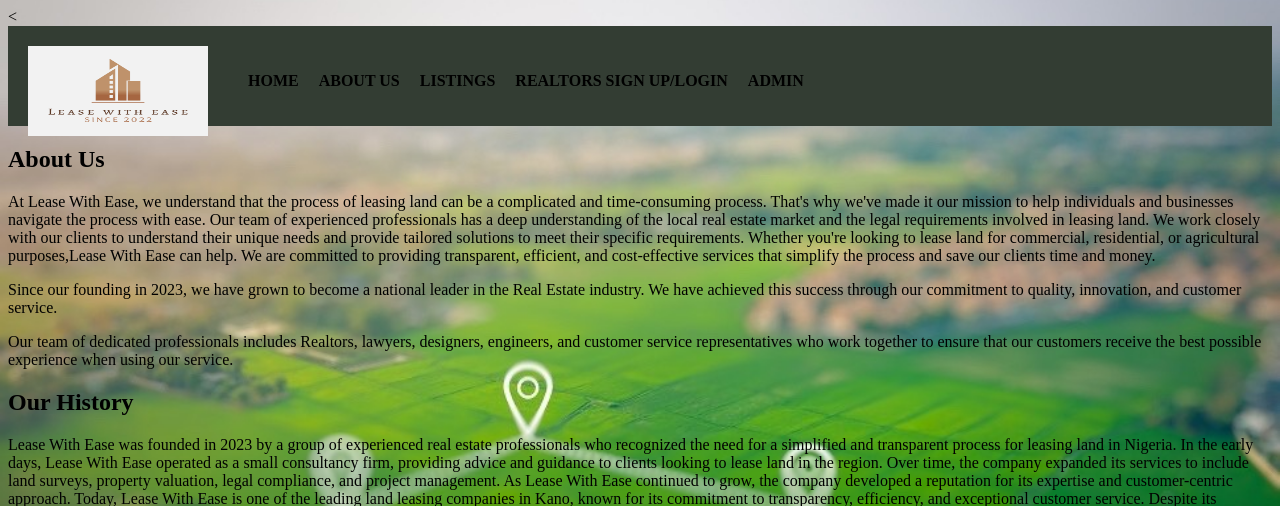
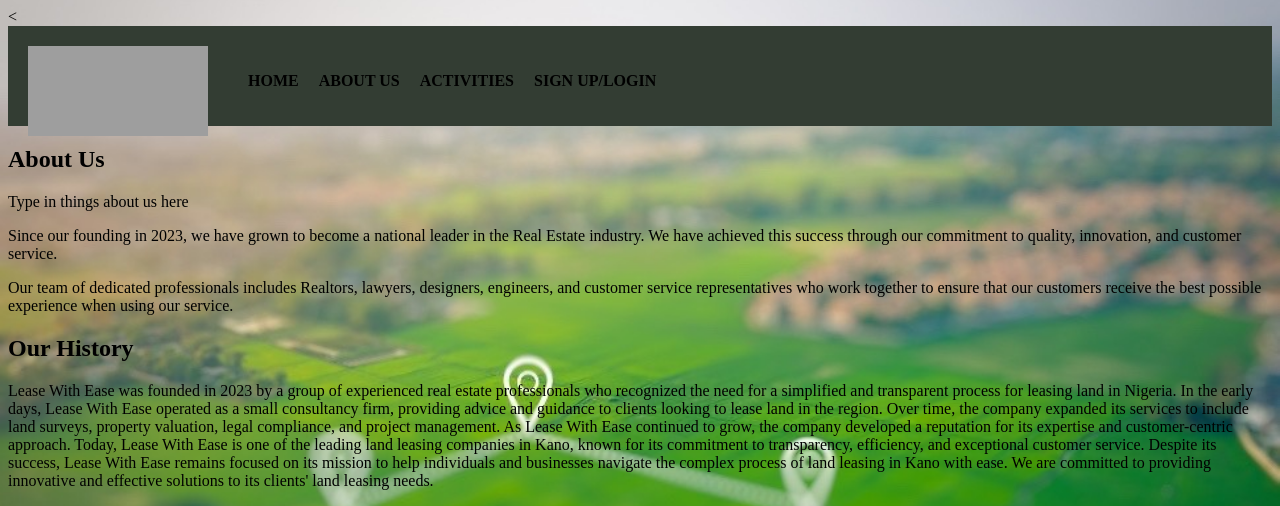
Before and after one commit to Iyimiide/Codeclub, a PHP site: page /About.php in a window 1280 px wide. Shown: the top 506 px of the page. Run offline with PHP 8.4, Linux system fonts and the light colour scheme; grey boxes are pictures that could not be loaded.

Commit message:
Update About.php

```diff
--- a/About.php
+++ b/About.php
@@ -1,7 +1,7 @@
 <<html lang="en">
   <head>
     <meta charset="UTF-8">
-    <title>LEASE WITH EASE</title>
+    <title>Coding with Tim</title>
           <style>
 /* CSS for logo */
 #logo {
@@ -74,23 +74,20 @@ footer {
      </head>
     <body>
       <header>
-        <img src="Assets/LeaseWithEase.png" alt="logo" id="logo">
+        <img src="Assets/Logo.png" alt="logo" id="logo">
         <nav>
               <ul>
                   <li> <a href="index.html">Home</a></li>
                   <li> <a href="About.php">About Us</a></li>
-                  <li> <a href="listings.php">Listings</a></li>
-                  <li> <a href="login.php">Realtors Sign Up/Login</a></li>
-                  <li> <a href="login2.php">Admin</a></li>
+                  <li> <a href="Activities.php">Activities</a></li>
+                  <li> <a href="login.php">Sign Up/Login</a></li>
               </ul>
           </nav>
           </header>
     <main>
     <section>
       <h1>About Us</h1>
-      <p>At Lease With Ease, we understand that the process of leasing land can be a complicated and time-consuming process. That's why we've made it our mission to help individuals and businesses navigate the process with ease.
-Our team of experienced professionals has a deep understanding of the local real estate market and the legal requirements involved in leasing land. We work closely with our clients to understand their unique needs and provide tailored solutions to meet their specific requirements.
-Whether you're looking to lease land for commercial, residential, or agricultural purposes,Lease With Ease can help. We are committed to providing transparent, efficient, and cost-effective services that simplify the process and save our clients time and money.</p>
+      <p>Type in things about us here</p>
       <p>Since our founding in 2023, we have grown to become a national leader in the Real Estate industry. We have achieved this success through our commitment to quality, innovation, and customer service.</p>
       <p>Our team of dedicated professionals includes Realtors, lawyers, designers, engineers, and customer service representatives who work together to ensure that our customers receive the best possible experience when using our service.</p>
     </section>
```
